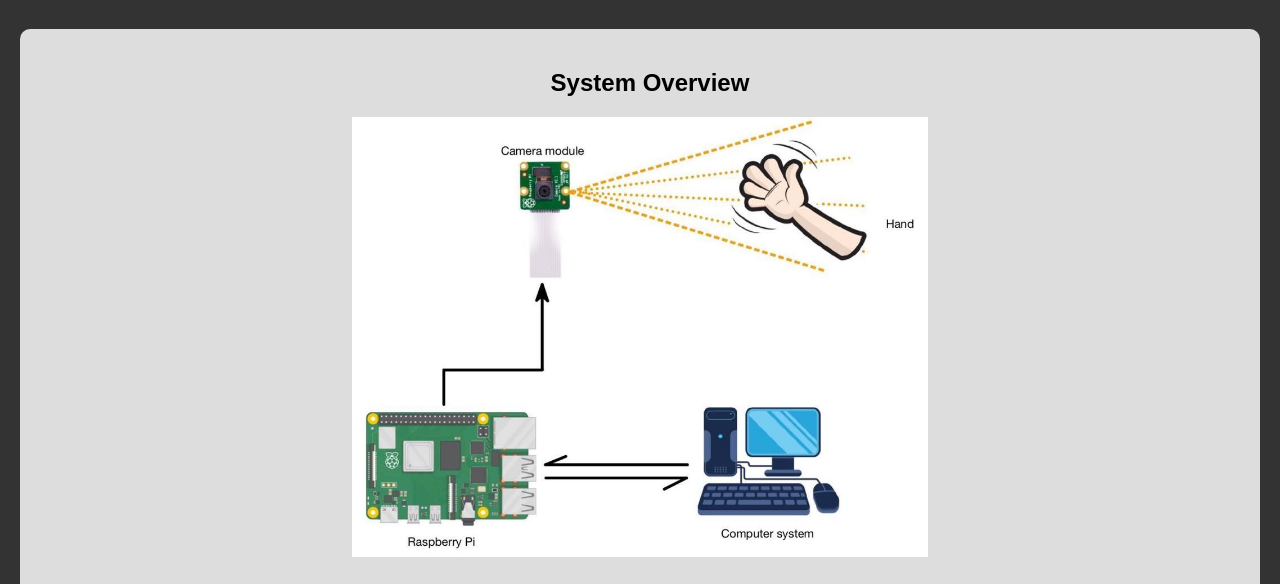
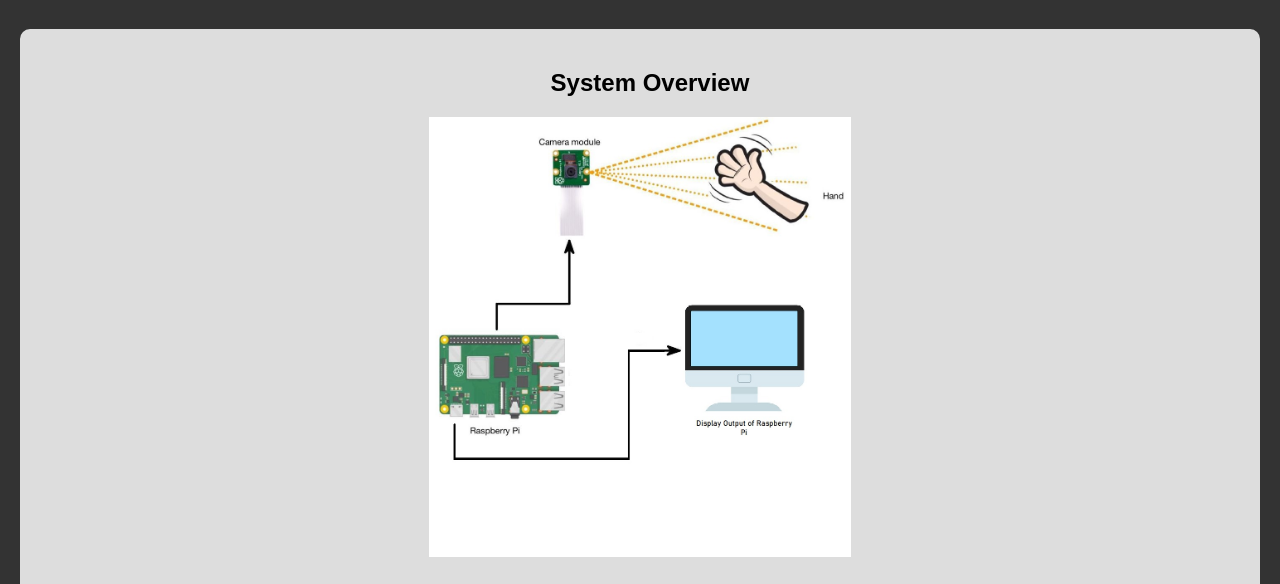
Before and after one commit to jeasonmaliyekkal/WaveGuide, a plain HTML site: page Website/overview.html in a window 1280 px wide. Shown: the part 89-673 px from the top of the page. Drawn offline with Linux system fonts and the light colour scheme.

Commit message:
arch updation

```diff
--- a/Website/overview.html
+++ b/Website/overview.html
@@ -25,7 +25,7 @@
 		<section class="system-overview">
 			<h2>System Overview</h2>
 			<div class="Architecture">
-                <img src="media/architecture_diagram.jpeg" alt="architecture_diagram">
+                <img src="media/newarch_dia.jpeg" alt="architecture_diagram">
             </div>
 			<p class="arch">Architecture Diagram</p>
 			<p class="arch_para"> The diagram represents our project's architecture.
```
Also changed, not shown: Website/media/newarch_dia.jpeg (added).
